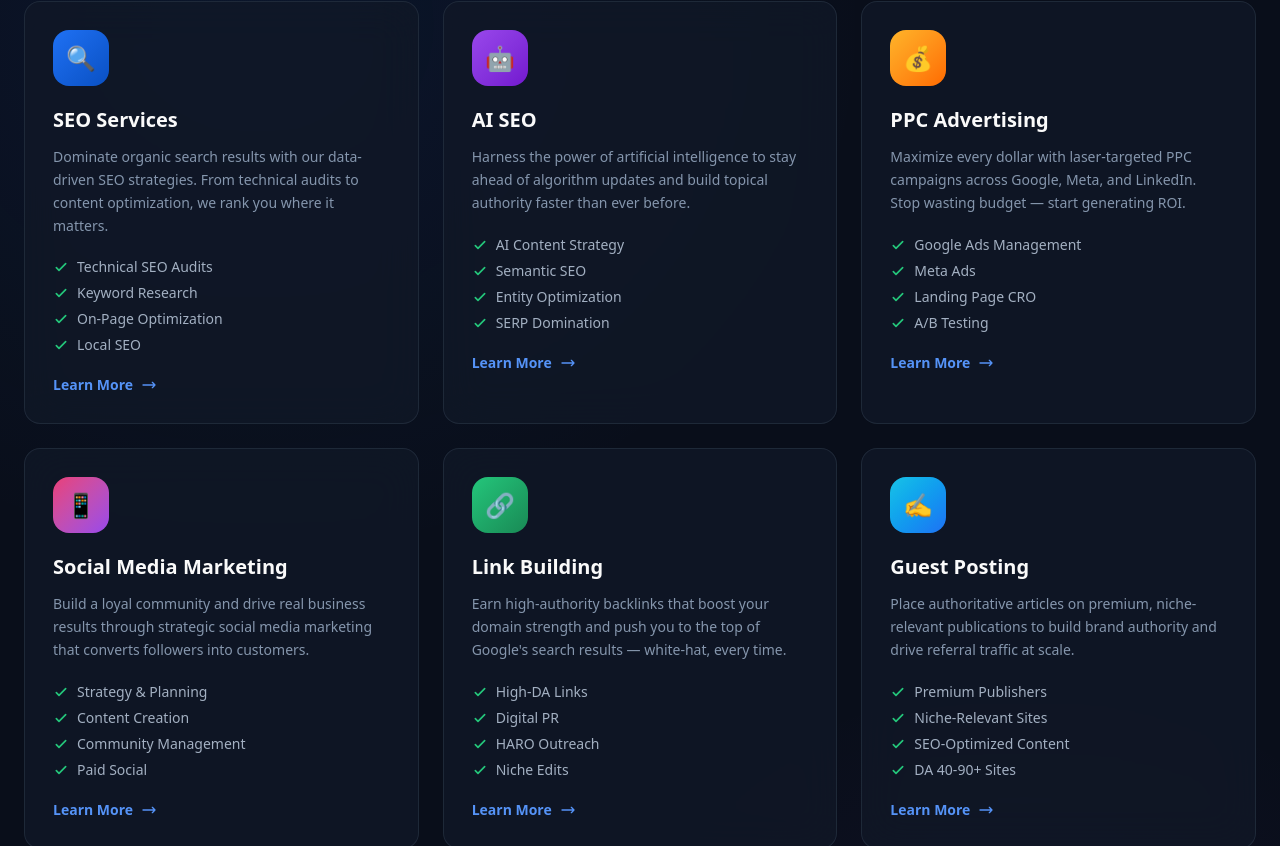
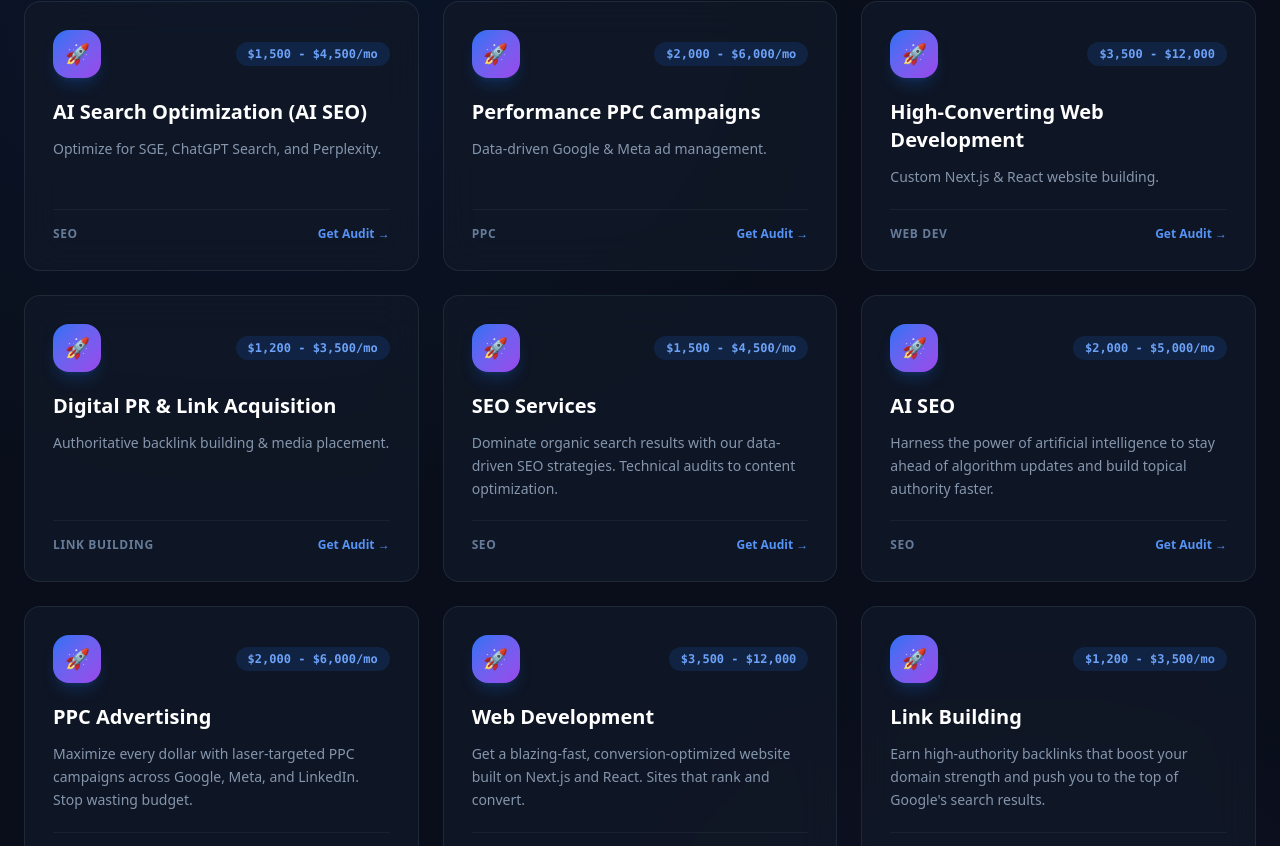
Before and after one commit to raj0574852-prog/MarketHom, a Next.js app: page / in a window 1280 px wide. Shown: the part 1934-2780 px from the top of the page. Built offline with nearby package versions, Linux system fonts and the light colour scheme.

Commit message:
Connect Admin Site Services directly to Home Page and Services Page

```diff
--- a/src/app/services/page.tsx
+++ b/src/app/services/page.tsx
@@ -1,59 +1,78 @@
-import type { Metadata } from 'next';
+'use client';
+
+import { useState, useEffect } from 'react';
 import Link from 'next/link';
 import Breadcrumbs from '@/components/Breadcrumbs';
 import CTASection from '@/components/home/CTASection';
+import { getServices, SiteService } from '@/lib/resourcesStore';
 
-export const metadata: Metadata = {
-  title: 'Our Services | Full-Stack Digital Growth Solutions',
-  description: 'Explore our range of digital marketing services including SEO, AI SEO, PPC, Link Building, and Web Development. Tailored strategies for every stage of growth.',
-};
-
-const services = [
+const defaultServiceList = [
   {
-    title: 'Search Engine Optimization',
-    slug: 'seo',
-    icon: '🔍',
-    desc: 'Dominate organic search results with data-driven strategies that build long-term authority and drive qualified traffic.',
-    features: ['Technical Audits', 'Keyword Research', 'On-Page SEO', 'Local SEO']
+    id: 'seo',
+    name: 'Search Engine Optimization',
+    category: 'SEO',
+    priceRange: '$1,500 - $4,500/mo',
+    description: 'Dominate organic search results with data-driven strategies that build long-term authority and drive qualified traffic.',
   },
   {
-    title: 'AI-Powered SEO',
-    slug: 'ai-seo',
-    icon: '🤖',
-    desc: 'Harness the power of artificial intelligence to scale content production and gain a competitive edge in modern search.',
-    features: ['AI Content Strategy', 'Topical Authority', 'Entity Optimization', 'SERP Analysis']
+    id: 'ai-seo',
+    name: 'AI-Powered SEO',
+    category: 'SEO',
+    priceRange: '$2,000 - $5,000/mo',
+    description: 'Harness the power of artificial intelligence to scale content production and gain a competitive edge in modern search.',
   },
   {
-    title: 'PPC Advertising',
-    slug: 'ppc',
-    icon: '💰',
-    desc: 'Laser-targeted paid campaigns across Google, Meta, and LinkedIn designed to maximize ROI and lower acquisition costs.',
-    features: ['Google Ads', 'Meta Ads', 'Remarketing', 'Landing Page CRO']
+    id: 'ppc',
+    name: 'PPC Advertising',
+    category: 'PPC',
+    priceRange: '$2,000 - $6,000/mo',
+    description: 'Laser-targeted paid campaigns across Google, Meta, and LinkedIn designed to maximize ROI and lower acquisition costs.',
   },
   {
-    title: 'Web Development',
-    slug: 'web-development',
-    icon: '💻',
-    desc: 'Fast, secure, and conversion-optimized websites built on Next.js and React. Sites that look great and rank even better.',
-    features: ['Next.js / React', 'Core Web Vitals', 'CMS Integration', 'Mobile-First Design']
+    id: 'web-development',
+    name: 'Web Development',
+    category: 'Web Dev',
+    priceRange: '$3,500 - $12,000',
+    description: 'Fast, secure, and conversion-optimized websites built on Next.js and React. Sites that look great and rank even better.',
   },
   {
-    title: 'Link Building',
-    slug: 'link-building',
-    icon: '🔗',
-    desc: 'Build a powerful backlink profile with white-hat outreach and digital PR. High-authority links that move the needle.',
-    features: ['Digital PR', 'Guest Posting', 'Niche Outreach', 'HARO Services']
+    id: 'link-building',
+    name: 'Link Building',
+    category: 'Link Building',
+    priceRange: '$1,200 - $3,500/mo',
+    description: 'Build a powerful backlink profile with white-hat outreach and digital PR. High-authority links that move the needle.',
   },
   {
-    title: 'Social Media Marketing',
-    slug: 'smm',
-    icon: '📱',
-    desc: 'Strategic social media management that builds community, increases brand awareness, and drives meaningful engagement.',
-    features: ['Content Creation', 'Community Management', 'Paid Social', 'Brand Strategy']
+    id: 'smm',
+    name: 'Social Media Marketing',
+    category: 'Social',
+    priceRange: '$1,500 - $4,000/mo',
+    description: 'Strategic social media management that builds community, increases brand awareness, and drives meaningful engagement.',
   }
 ];
 
 export default function ServicesPage() {
+  const [servicesList, setServicesList] = useState<SiteService[]>([]);
+
+  useEffect(() => {
+    const customServices = getServices();
+    // Merge custom admin services with standard list
+    const combined = [...customServices];
+    defaultServiceList.forEach(def => {
+      if (!combined.some(c => c.name.toLowerCase() === def.name.toLowerCase())) {
+        combined.push({
+          id: def.id,
+          name: def.name,
+          category: def.category,
+          status: 'Active',
+          priceRange: def.priceRange,
+          description: def.description
+        });
+      }
+    });
+    setServicesList(combined);
+  }, []);
+
   return (
     <>
       <section className="pt-32 pb-20 relative overflow-hidden bg-[hsl(222,47%,7%)]">
@@ -74,24 +93,23 @@
       <section className="section-padding bg-[hsl(222,47%,5%)]">
         <div className="container-custom">
           <div className="grid grid-cols-1 md:grid-cols-2 lg:grid-cols-3 gap-8">
-            {services.map((s) => (
-              <div key={s.slug} className="glass-card p-8 group hover:border-[hsl(217,91%,54%)]/40 transition-all flex flex-col">
-                <div className="text-4xl mb-6">{s.icon}</div>
-                <h2 className="text-2xl font-bold mb-4 text-white group-hover:text-[hsl(217,91%,75%)] transition-colors">{s.title}</h2>
-                <p className="text-[hsl(215,20%,60%)] text-sm leading-relaxed mb-6 flex-1">{s.desc}</p>
+            {servicesList.map((s) => (
+              <div key={s.id} className="glass-card p-8 group hover:border-[hsl(217,91%,54%)]/40 transition-all flex flex-col">
+                <div className="flex items-center justify-between mb-4">
+                  <span className="text-4xl">🚀</span>
+                  <span className="px-3 py-1 rounded-full bg-[hsl(217,91%,54%)]/15 text-[hsl(217,91%,70%)] text-xs font-bold font-mono">
+                    {s.priceRange}
+                  </span>
+                </div>
+                <h2 className="text-2xl font-bold mb-4 text-white group-hover:text-[hsl(217,91%,75%)] transition-colors">{s.name}</h2>
+                <p className="text-[hsl(215,20%,60%)] text-sm leading-relaxed mb-6 flex-1">{s.description}</p>
 
-                <ul className="space-y-2 mb-8">
-                  {s.features.map(f => (
-                    <li key={f} className="flex items-center gap-2 text-xs text-[hsl(215,20%,50%)]">
-                      <div className="w-1.5 h-1.5 rounded-full bg-[hsl(217,91%,54%)]" />
-                      {f}
-                    </li>
-                  ))}
-                </ul>
-
-                <Link href={`/services/${s.slug}`} className="btn-outline w-full justify-center text-xs">
-                  Learn More About {s.title}
-                </Link>
+                <div className="pt-4 border-t border-[hsl(215,25%,22%)]/40 flex items-center justify-between">
+                  <span className="text-xs font-bold text-[hsl(217,91%,70%)] uppercase tracking-wider">{s.category}</span>
+                  <Link href="/contact" className="btn-outline px-4 py-2 text-xs">
+                    Get Free Strategy →
+                  </Link>
+                </div>
               </div>
             ))}
           </div>
--- a/src/components/home/ServicesSection.tsx
+++ b/src/components/home/ServicesSection.tsx
@@ -1,72 +1,75 @@
+'use client';
+
+import { useState, useEffect } from 'react';
 import Link from 'next/link';
+import { getServices, SiteService } from '@/lib/resourcesStore';
 
-const services = [
+const defaultServices = [
   {
     icon: '🔍',
-    title: 'SEO Services',
-    slug: 'seo',
-    description: 'Dominate organic search results with our data-driven SEO strategies. From technical audits to content optimization, we rank you where it matters.',
-    features: ['Technical SEO Audits', 'Keyword Research', 'On-Page Optimization', 'Local SEO'],
-    color: 'from-[hsl(217,91%,54%)] to-[hsl(217,91%,40%)]',
-    glow: 'hsl(217,91%,54%)',
+    name: 'SEO Services',
+    category: 'SEO',
+    priceRange: '$1,500 - $4,500/mo',
+    description: 'Dominate organic search results with our data-driven SEO strategies. Technical audits to content optimization.',
   },
   {
     icon: '🤖',
-    title: 'AI SEO',
-    slug: 'ai-seo',
-    description: 'Harness the power of artificial intelligence to stay ahead of algorithm updates and build topical authority faster than ever before.',
-    features: ['AI Content Strategy', 'Semantic SEO', 'Entity Optimization', 'SERP Domination'],
-    color: 'from-[hsl(270,80%,60%)] to-[hsl(270,80%,45%)]',
-    glow: 'hsl(270,80%,60%)',
+    name: 'AI SEO',
+    category: 'SEO',
+    priceRange: '$2,000 - $5,000/mo',
+    description: 'Harness the power of artificial intelligence to stay ahead of algorithm updates and build topical authority faster.',
   },
   {
     icon: '💰',
-    title: 'PPC Advertising',
-    slug: 'ppc',
-    description: 'Maximize every dollar with laser-targeted PPC campaigns across Google, Meta, and LinkedIn. Stop wasting budget — start generating ROI.',
-    features: ['Google Ads Management', 'Meta Ads', 'Landing Page CRO', 'A/B Testing'],
-    color: 'from-[hsl(39,100%,58%)] to-[hsl(25,100%,50%)]',
-    glow: 'hsl(39,100%,58%)',
+    name: 'PPC Advertising',
+    category: 'PPC',
+    priceRange: '$2,000 - $6,000/mo',
+    description: 'Maximize every dollar with laser-targeted PPC campaigns across Google, Meta, and LinkedIn. Stop wasting budget.',
+  },
+  {
+    icon: '💻',
+    name: 'Web Development',
+    category: 'Web Dev',
+    priceRange: '$3,500 - $12,000',
+    description: 'Get a blazing-fast, conversion-optimized website built on Next.js and React. Sites that rank and convert.',
+  },
+  {
+    icon: '🔗',
+    name: 'Link Building',
+    category: 'Link Building',
+    priceRange: '$1,200 - $3,500/mo',
+    description: 'Earn high-authority backlinks that boost your domain strength and push you to the top of Google\'s search results.',
   },
   {
     icon: '📱',
-    title: 'Social Media Marketing',
-    slug: 'smm',
-    description: 'Build a loyal community and drive real business results through strategic social media marketing that converts followers into customers.',
-    features: ['Strategy & Planning', 'Content Creation', 'Community Management', 'Paid Social'],
-    color: 'from-[hsl(340,80%,58%)] to-[hsl(270,80%,60%)]',
-    glow: 'hsl(340,80%,58%)',
-  },
-  {
-    icon: '🔗',
-    title: 'Link Building',
-    slug: 'link-building',
-    description: 'Earn high-authority backlinks that boost your domain strength and push you to the top of Google\'s search results — white-hat, every time.',
-    features: ['High-DA Links', 'Digital PR', 'HARO Outreach', 'Niche Edits'],
-    color: 'from-[hsl(152,69%,46%)] to-[hsl(152,69%,32%)]',
-    glow: 'hsl(152,69%,46%)',
-  },
-  {
-    icon: '✍️',
-    title: 'Guest Posting',
-    slug: 'guest-posting',
-    description: 'Place authoritative articles on premium, niche-relevant publications to build brand authority and drive referral traffic at scale.',
-    features: ['Premium Publishers', 'Niche-Relevant Sites', 'SEO-Optimized Content', 'DA 40-90+ Sites'],
-    color: 'from-[hsl(190,80%,50%)] to-[hsl(217,91%,54%)]',
-    glow: 'hsl(190,80%,50%)',
-  },
-  {
-    icon: '💻',
-    title: 'Web Development',
-    slug: 'web-development',
-    description: 'Get a blazing-fast, conversion-optimized website built on Next.js and React. We build sites that rank, load in milliseconds, and convert.',
-    features: ['Next.js & React', 'Core Web Vitals', 'CRO Design', 'CMS Integration'],
-    color: 'from-[hsl(217,91%,54%)] to-[hsl(270,80%,60%)]',
-    glow: 'hsl(217,91%,54%)',
-  },
+    name: 'Social Media Marketing',
+    category: 'Social',
+    priceRange: '$1,500 - $4,000/mo',
+    description: 'Build a loyal community and drive real business results through strategic social media marketing.',
+  }
 ];
 
 export default function ServicesSection() {
+  const [allServices, setAllServices] = useState<SiteService[]>([]);
+
+  useEffect(() => {
+    const custom = getServices();
+    const list = [...custom];
+    defaultServices.forEach(def => {
+      if (!list.some(c => c.name.toLowerCase() === def.name.toLowerCase())) {
+        list.push({
+          id: def.name.toLowerCase().replace(/[^a-z0-9]+/g, '-'),
+          name: def.name,
+          category: def.category,
+          status: 'Active',
+          priceRange: def.priceRange,
+          description: def.description
+        });
+      }
+    });
+    setAllServices(list);
+  }, []);
+
   return (
     <section className="section-padding mesh-bg" id="services">
       <div className="container-custom">
@@ -84,48 +87,39 @@
 
         {/* Services Grid */}
         <div className="grid grid-cols-1 md:grid-cols-2 lg:grid-cols-3 gap-6">
-          {services.map((service, i) => (
-            <Link
-              key={service.slug}
-              href={`/services/${service.slug}`}
-              className="glass-card p-7 group block"
+          {allServices.map((service) => (
+            <div
+              key={service.id}
+              className="glass-card p-7 group block flex flex-col justify-between"
             >
-              {/* Icon */}
-              <div
-                className={`w-14 h-14 rounded-2xl bg-gradient-to-br ${service.color} flex items-center justify-center text-2xl mb-5 group-hover:scale-110 transition-transform duration-300`}
-                style={{ boxShadow: `0 8px 24px ${service.glow}33` }}
-              >
-                {service.icon}
+              <div>
+                <div className="flex items-center justify-between mb-5">
+                  <div className="w-12 h-12 rounded-2xl bg-gradient-to-br from-[hsl(217,91%,54%)] to-[hsl(270,80%,60%)] flex items-center justify-center text-xl shadow-lg shadow-[hsl(217,91%,54%)]/20">
+                    🚀
+                  </div>
+                  <span className="px-3 py-1 rounded-full bg-[hsl(217,91%,54%)]/15 text-[hsl(217,91%,70%)] text-xs font-bold font-mono">
+                    {service.priceRange}
+                  </span>
+                </div>
+
+                <h3 className="text-xl font-bold mb-3 text-white group-hover:text-[hsl(217,91%,75%)] transition-colors">
+                  {service.name}
+                </h3>
+                <p className="text-[hsl(215,20%,60%)] text-sm mb-5 leading-relaxed">
+                  {service.description}
+                </p>
               </div>
 
-              {/* Content */}
-              <h3 className="text-xl font-bold mb-3 group-hover:text-[hsl(217,91%,75%)] transition-colors">
-                {service.title}
-              </h3>
-              <p className="text-[hsl(215,20%,60%)] text-sm mb-5 leading-relaxed">
-                {service.description}
-              </p>
-
-              {/* Features */}
-              <ul className="space-y-1.5 mb-5">
-                {service.features.map((feat) => (
-                  <li key={feat} className="flex items-center gap-2 text-sm text-[hsl(215,20%,70%)]">
-                    <svg className="w-4 h-4 text-[hsl(152,69%,46%)] flex-shrink-0" fill="none" viewBox="0 0 24 24" stroke="currentColor">
-                      <path strokeLinecap="round" strokeLinejoin="round" strokeWidth={2.5} d="M5 13l4 4L19 7" />
-                    </svg>
-                    {feat}
-                  </li>
-                ))}
-              </ul>
-
-              {/* CTA */}
-              <div className="flex items-center gap-2 text-sm font-semibold text-[hsl(217,91%,65%)] group-hover:gap-4 transition-all duration-200">
-                Learn More
-                <svg className="w-4 h-4" fill="none" viewBox="0 0 24 24" stroke="currentColor">
-                  <path strokeLinecap="round" strokeLinejoin="round" strokeWidth={2} d="M17 8l4 4m0 0l-4 4m4-4H3" />
-                </svg>
+              <div className="pt-4 border-t border-[hsl(215,25%,22%)]/40 flex items-center justify-between">
+                <span className="text-xs font-bold text-[hsl(215,20%,50%)] uppercase tracking-wider">{service.category}</span>
+                <Link
+                  href="/contact"
+                  className="flex items-center gap-2 text-xs font-bold text-[hsl(217,91%,65%)] hover:gap-3 transition-all"
+                >
+                  Get Audit →
+                </Link>
               </div>
-            </Link>
+            </div>
           ))}
         </div>
 
```
